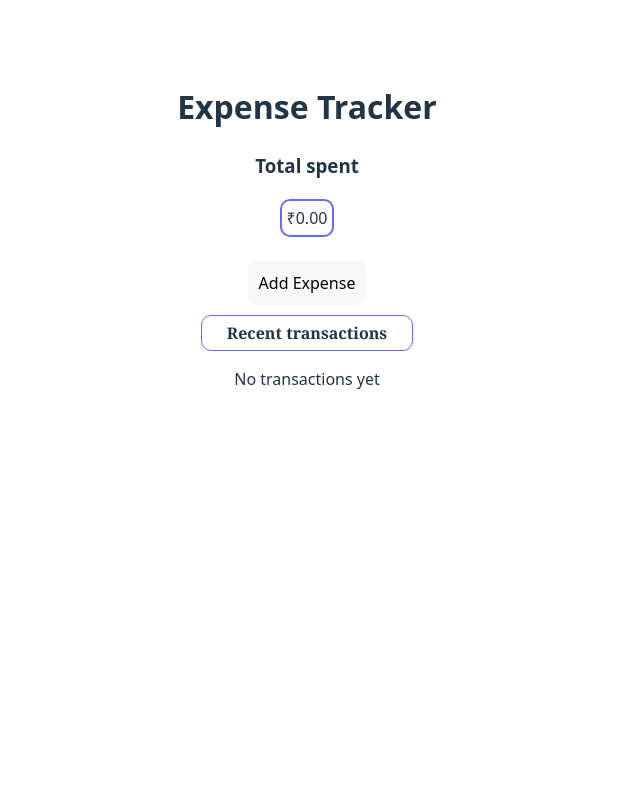
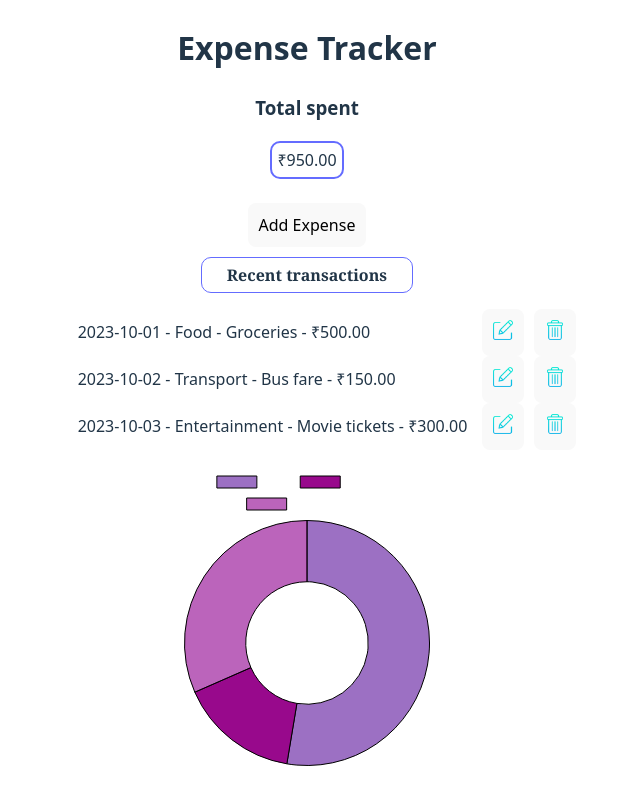
Before and after one commit to Ksheerashetty/expense-tracker, a React (Vite) app: page / in a window 1280 px wide. Both pictures are taken after a click on the element "Recent transactions". Shown: the whole page, without its empty margins (333-973 px from the left). Built offline with nearby package versions, Linux system fonts and the light colour scheme.

Commit message:
delete & edit

```diff
--- a/src/App.tsx
+++ b/src/App.tsx
@@ -13,10 +13,39 @@ type Transaction = {
 };
 
 function App() {
-  const [transactions, setTransactions] = useState<Transaction[]>([]);
+  const [transactions, setTransactions] = useState<Transaction[]>([
+    {
+      id: 1,
+      date: "2023-10-01",
+      category: "Food",
+      amount: 500,
+      description: "Groceries",
+    },
+    {
+      id: 2,
+      date: "2023-10-02",
+      category: "Transport",
+      amount: 150,
+      description: "Bus fare",
+    },
+    {
+      id: 3,
+      date: "2023-10-03",
+      category: "Entertainment",
+      amount: 300,
+      description: "Movie tickets",
+    },
+  ]);
   const [isOpenModal, setIsOpenModal] = useState(false);
   const [error, setError] = useState<string | null>(null);
   const [isRecent, setIsRecent] = useState(false);
+  const [formData, setFormData] = useState({
+    date: "",
+    category: "",
+    amount: 0,
+    description: "",
+  });
+  const [editId, setEditId] = useState<number | null>(null);
   const categories = transactions.reduce<{ [key: string]: number }>(
     (cat, tx) => {
       cat[tx.category] = (cat[tx.category] || 0) + tx.amount;
@@ -25,12 +54,30 @@ function App() {
     {}
   );
 
+  const colorPalette = [
+    "#590f9a97",
+    "#98098cff",
+    "#9106919e",
+    "#690ff0ff",
+    "#33ff57",
+    "#74089bff",
+    "#f4d03f",
+    "#16a085",
+    "#8e44ad",
+    "#e67e22",
+    "#2ecc71",
+    "#1abc9c",
+    "#d35400",
+    "#c0392b",
+    "#2c3e50",
+  ];
+
   const data = {
     labels: Object.keys(categories),
     datasets: [
       {
         data: Object.values(categories),
-        backgroundColor: ["#590f9a97", "#98098cff", "#9106919e"],
+        backgroundColor: colorPalette.slice(0, Object.keys(categories).length),
         borderColor: "#000000",
         borderWidth: 1,
         hoverOffset: 10,
@@ -41,7 +88,8 @@ function App() {
   };
 
   const transactionList = transactions.map((ts) => (
-    <li key={ts.id}>
+    <li key={ts.id} className="transaction-item">
+      <span className="transaction-details">
         {ts.date} - {ts.category} - {ts.description} -{" "}
         {ts.amount.toLocaleString("en-IN", {
           style: "currency",
@@ -49,6 +97,15 @@ function App() {
           minimumFractionDigits: 2,
           maximumFractionDigits: 2,
         })}
+      </span>
+      <div className="edit-delete">
+        <button onClick={() => handleEdit(ts.id)}>
+          <img src="/src/assets/edit.png" alt="Edit" />
+        </button>
+        <button onClick={() => handleDelete(ts.id)}>
+          <img src="/src/assets/delete.png" alt="Delete" />
+        </button>
+      </div>
     </li>
   ));
 
@@ -61,17 +118,54 @@ function App() {
       maximumFractionDigits: 2,
     });
 
+  function handleEdit(id: number) {
+    console.log("edit", id);
+    const editTransaction = transactions.find((tx) => tx.id === id);
+    if (editTransaction) {
+      setFormData({
+        date: editTransaction.date,
+        category: editTransaction.category,
+        description: editTransaction.description,
+        amount: editTransaction.amount,
+      });
+      setIsOpenModal(true);
+      setEditId(id);
+    }
+  }
+
+  function handleDelete(id: number) {
+    if (confirm("Are you sure you want to delete this transaction?")) {
+      setTransactions((prev) => prev.filter((tx) => tx.id !== id));
+    }
+  }
+
   function handleSubmit(e: React.FormEvent<HTMLFormElement>) {
     e.preventDefault();
+    if (editId !== null) {
+      setTransactions((prev) =>
+        prev.map((tx) => (tx.id === editId ? { ...tx, ...formData } : tx))
+      );
+    } else {
       const form = e.currentTarget;
       //const date = (form.elements.namedItem("date") as HTMLInputElement).value;
       const newExpense: Transaction = {
         id: Date.now(),
-      date:new Date((form.elements.namedItem("date") as HTMLInputElement).value).toLocaleDateString(),
-      category:(form.elements.namedItem("category") as HTMLInputElement).value.charAt(0).toUpperCase() +
-      (form.elements.namedItem("category") as HTMLInputElement).value.slice(1).toLocaleLowerCase(),
-      amount:parseFloat((form.elements.namedItem("amount") as HTMLInputElement).value),
-      description:(form.elements.namedItem("description") as HTMLInputElement).value,
+        date: new Date(
+          (form.elements.namedItem("date") as HTMLInputElement).value
+        ).toLocaleDateString(),
+        category:
+          (form.elements.namedItem("category") as HTMLInputElement).value
+            .charAt(0)
+            .toUpperCase() +
+          (form.elements.namedItem("category") as HTMLInputElement).value
+            .slice(1)
+            .toLocaleLowerCase(),
+        amount: parseFloat(
+          (form.elements.namedItem("amount") as HTMLInputElement).value
+        ),
+        description: (
+          form.elements.namedItem("description") as HTMLInputElement
+        ).value,
       };
       // const formattedDate = new Date(date).toLocaleDateString();
       if (
@@ -87,6 +181,7 @@ function App() {
       setError(null);
 
       setTransactions((prev) => [...prev, newExpense]);
+    }
     setIsOpenModal((prev) => !prev);
   }
 
@@ -118,38 +213,60 @@ function App() {
                 type="date"
                 placeholder="Date (MM-DD-YYYY)"
                 name="date"
+                value={formData.date}
+                onChange={(e) =>
+                  setFormData({ ...formData, date: e.target.value })
+                }
+                max={new Date().toISOString().split("T")[0]}
                 required
               ></input>
               <input
                 type="text"
                 placeholder="Category"
                 name="category"
+                value={formData.category}
+                onChange={(e) =>
+                  setFormData({ ...formData, category: e.target.value })
+                }
                 required
               ></input>
               <input
                 type="number"
                 placeholder="Amount"
                 name="amount"
+                value={formData.amount}
+                onChange={(e) =>
+                  setFormData({ ...formData, amount: Number(e.target.value) })
+                }
                 required
               ></input>
               <input
                 type="text"
                 placeholder="Description"
                 name="description"
+                value={formData.description}
+                onChange={(e) =>
+                  setFormData({ ...formData, description: e.target.value })
+                }
                 required
               ></input>
               <div className="button-group">
                 <button type="submit">Submit</button>
-                <button type="button" onClick={() => setIsOpenModal(false)}>Close</button>
+                <button type="button" onClick={() => setIsOpenModal(false)}>
+                  Close
+                </button>
               </div>
             </div>
           </div>
         </form>
       )}
 
-      <p className="recent-transactions"
+      <p
+        className="recent-transactions"
         onClick={() => setIsRecent((prev) => !prev)}
-      >Recent transactions</p>
+      >
+        Recent transactions
+      </p>
       {isRecent && (
         <p>
           {transactions.length === 0 ? (
--- a/src/index.css
+++ b/src/index.css
@@ -86,13 +86,15 @@ button:focus-visible {
 form > .total{
   padding:8px;
 }
+
 .total:hover{
   cursor: not-allowed;
 }
-ul{
+
+/* ul{
   list-style:circle;
   text-align: start;
-}
+} */
 
 input{
   width: 200px;
@@ -123,3 +125,29 @@ input{
   border-radius: 5px;
   margin-top: 10px;
 }
+
+.transaction-item{
+  display: flex;
+  justify-content: space-between;
+  align-items: center;
+  gap:5px;
+  list-style: disc;
+  list-style-position: inside;
+}
+
+.transaction-details {
+flex: 1;
+text-align: left;
+padding-right: 10px;
+}
+
+.edit-delete img {
+  width: 20px;
+  height: 20px;
+  cursor: pointer;
+}
+
+.edit-delete{
+  display: flex;
+  gap: 10px;
+}
```
Also changed, not shown: src/assets/delete.png (added), src/assets/edit.png (added). Lines whose indentation alone changed are shown as unchanged.
